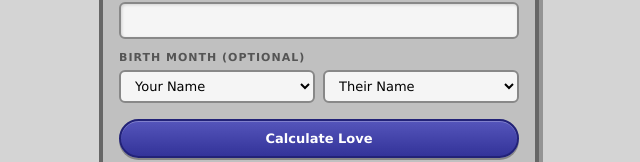
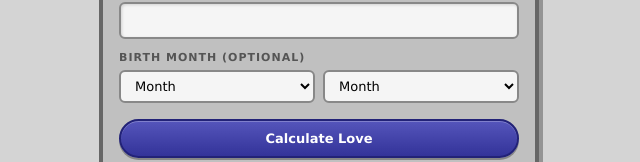
Before and after one commit to beginx/hello-tools, a Next.js app: page /en/love in a window 1280 px wide. Shown: the part 225-387 px from the top of the page, without its empty margins (321-961 px from the left). Built offline with nearby package versions, Linux system fonts and the light colour scheme.

Commit message:
fix: Love Calculator birth month select placeholder labels

```diff
--- a/src/app/[locale]/love/page.js
+++ b/src/app/[locale]/love/page.js
@@ -243,11 +243,11 @@ export default function LovePage() {
             <label className="os9-label block text-xs mb-1">{t('zodiacOptional')}</label>
             <div className="flex gap-2">
               <select className="os9-select flex-1 text-sm" value={month1} onChange={function(e) { setMonth1(e.target.value); setResult(null); }}>
-                <option value="">{name1 || t('yourName')}</option>
+                <option value="">{t('month')}</option>
                 {MONTHS.map(function(m) { return <option key={m.v} value={m.v}>{m.l}</option>; })}
               </select>
               <select className="os9-select flex-1 text-sm" value={month2} onChange={function(e) { setMonth2(e.target.value); setResult(null); }}>
-                <option value="">{name2 || t('crushName')}</option>
+                <option value="">{t('month')}</option>
                 {MONTHS.map(function(m) { return <option key={m.v} value={m.v}>{m.l}</option>; })}
               </select>
             </div>
```
